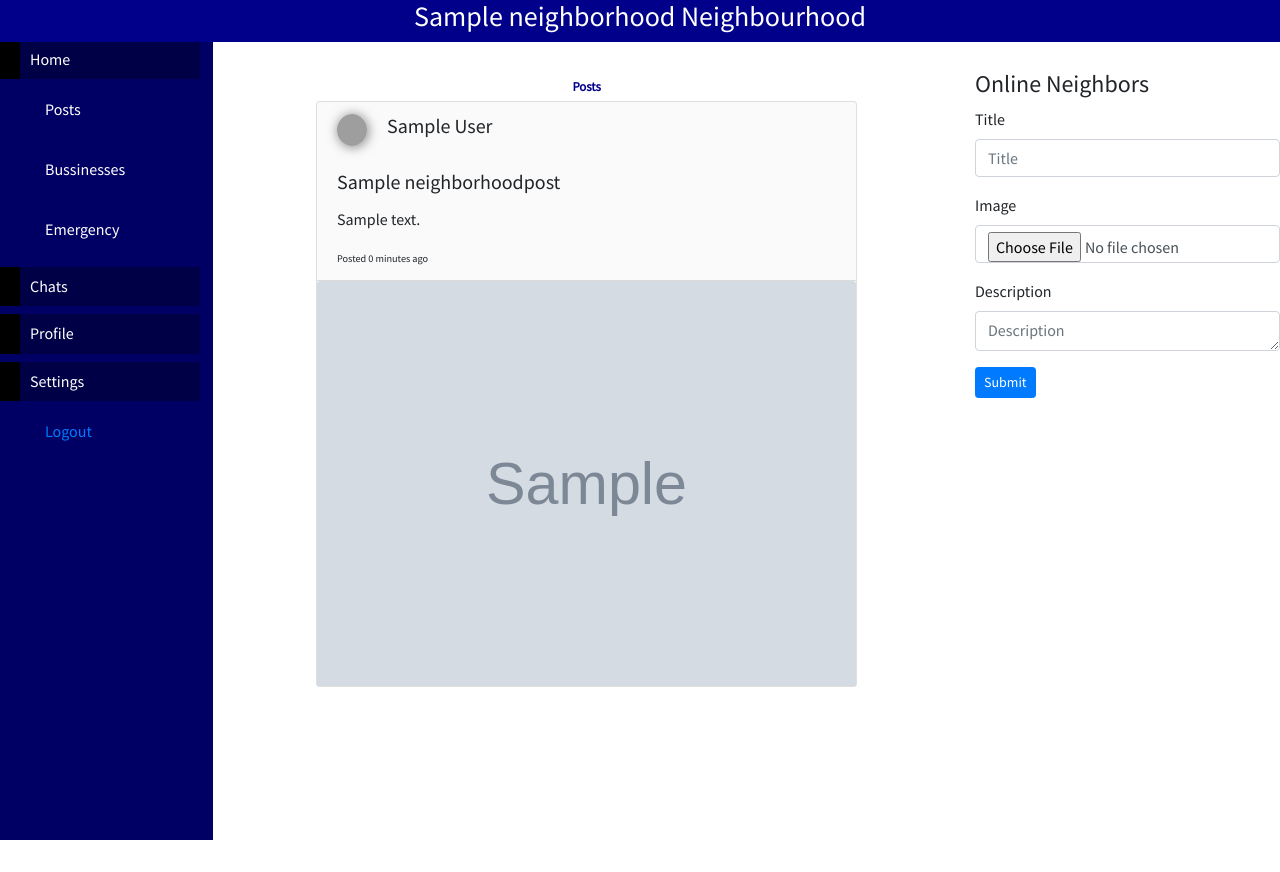
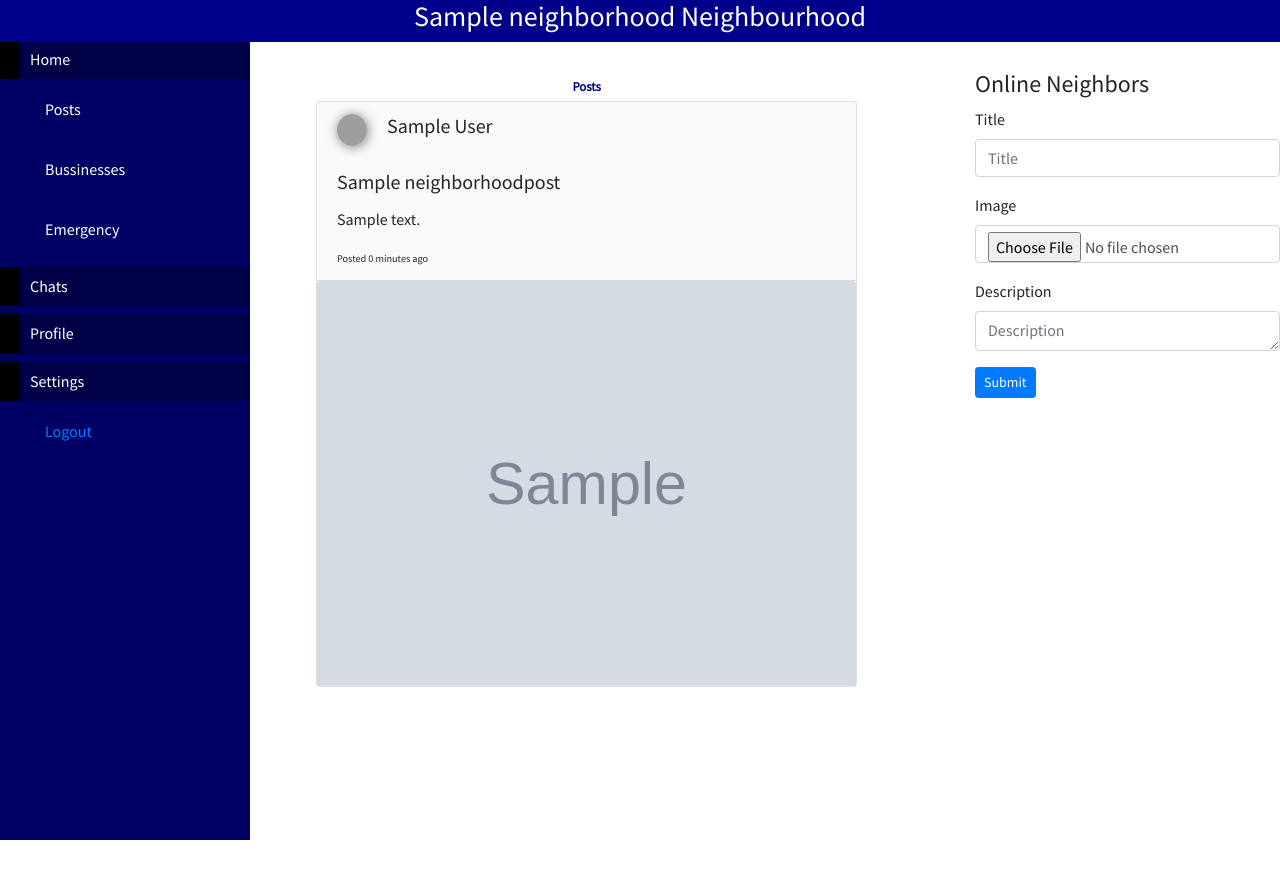
Before and after one commit to SteveMitto/neighborhood, a Django app: page / in a window 1280 px wide. Run offline with Django 3.2, Linux system fonts and the light colour scheme; a user stored in the database is signed in; tables that the repository leaves empty hold one stand-in row (values such as "Sample post"); grey boxes marked "Sample" are stand-in pictures; some libraries are stand-ins or nearby versions; grey boxes are pictures that could not be loaded.

Commit message:
fixing redirect on adding of messages and styling error on index page

```diff
--- a/neigh1/static/css/index.css
+++ b/neigh1/static/css/index.css
@@ -149,7 +149,7 @@ position: fixed;
 display: flex;
 flex-direction:column;
 background: rgb(0, 0, 100);
-width: 200px;
+width: 250px;
 height:100%;
 padding: 0;
 
--- a/neigh1/static/js/reg.js
+++ b/neigh1/static/js/reg.js
@@ -7,10 +7,12 @@ $(document).ready(function(){
     $(".col-md-2").hide()
     $(".col-md-3").hide()
     $(".menu").slideDown(500)
+    $(".navigation").css({'width':'100%'})
   }else{
     $(".col-md-2").show()
     $(".col-md-3").show()
     $(".menu").hide()
+    $(".navigation").css({'width':'250px'})
   }
   $(window).resize(function(){
     screen_width = $(window).width()
@@ -20,11 +22,12 @@ $(document).ready(function(){
       $(".menu").slideDown(500)
       $(".bussinesses").css({'width':'100%'})
       $(".card").css({'width':'100%'})
-      // $(".navigation").css({'width':'100%'})
+      $(".navigation").css({'width':'100%'})
     }else{
       $(".card").css({'width':'80%'})
       $(".col-md-2").show()
       $(".col-md-3").show()
+      $(".navigation").css({'width':'250px'})
       $(".menu").hide()
     }
   })
@@ -49,6 +52,7 @@ $(document).ready(function(){
       $(".bussinesses").slideDown(100)
       $(".col-md-2").slideUp(200)
     }else{
+    $(".shut").hide()
     $(".emergency").hide()
     $(".posts-all").hide()
     $(".bussinesses").slideDown(500)
--- a/neigh1/views.py
+++ b/neigh1/views.py
@@ -150,6 +150,7 @@ def chating(request,username):
         message = request.POST['sent_message']
         new_msg=RealChat(chat_user1=request.user,chat_user2=receiver,chat_token=users_chat_token,message=message,chat_sender=request.user)
         new_msg.save()
+        return redirect(f'/chat/{username}')
     context={
     "chats":chats,
     "receiver":receiver
```
